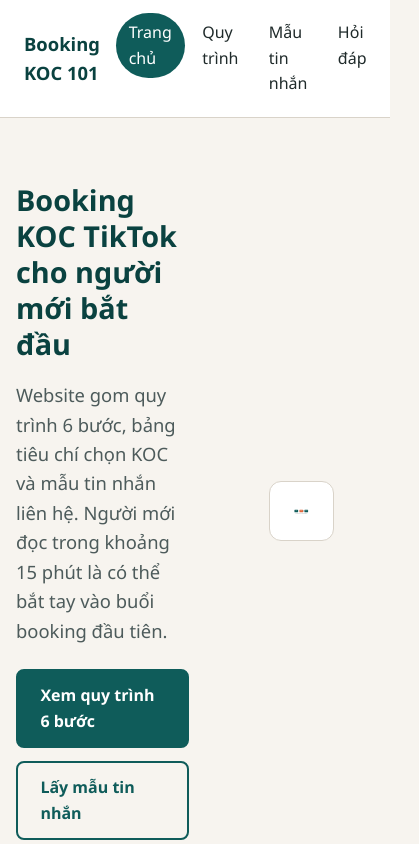
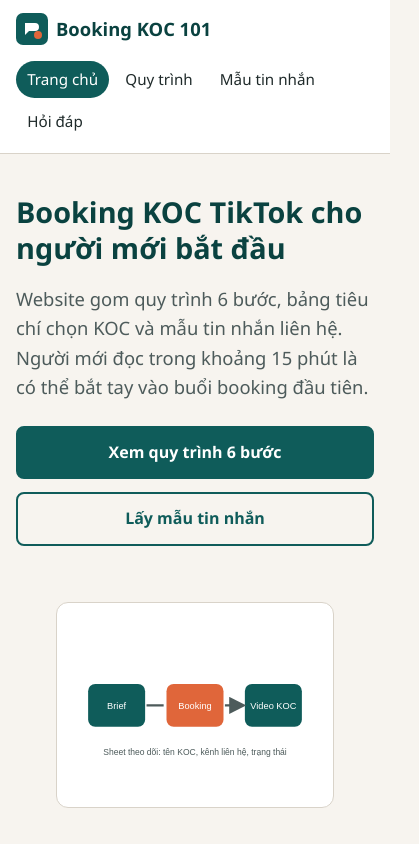
Before and after one commit to NgoQuocTrieu/BookingKOC101_website, a plain HTML site: page index.html in a window 390 px wide. Shown: the top 844 px of the page, 419 px wide, since content can reach past the window. Drawn offline with Linux system fonts and the light colour scheme.

Commit message:
Responsive: 2 mốc 900px và 640px, giảm chuyển động, bản in

```diff
--- a/css/style.css
+++ b/css/style.css
@@ -336,3 +336,36 @@ select:user-invalid { border-color: #b3261e; background: #fff5f4; }
   gap: 1rem;
 }
 .site-footer p { margin: .2rem 0; }
+
+/* 8. Responsive */
+
+/* Máy tính bảng: lưới 2 cột, hero 1 cột */
+@media (max-width: 900px) {
+  .grid-3 { grid-template-columns: repeat(2, 1fr); }
+  .hero .container,
+  .form-wrap { grid-template-columns: 1fr; }
+  .hero__hinh { max-width: 420px; }
+}
+
+/* Điện thoại: 1 cột, menu xuống dòng dưới logo */
+@media (max-width: 640px) {
+  .site-header { position: static; }
+  .site-header .container { flex-direction: column; align-items: flex-start; }
+  .nav ul { flex-wrap: wrap; }
+  .nav a { padding: .4rem .7rem; font-size: .95rem; }
+  .grid-3 { grid-template-columns: 1fr; }
+  .section { padding: 2.5rem 0; }
+  .hero { padding: 2.5rem 0 2rem; }
+  .btn { width: 100%; text-align: center; }
+}
+
+/* Tôn trọng cài đặt giảm chuyển động của hệ điều hành */
+@media (prefers-reduced-motion: reduce) {
+  html { scroll-behavior: auto; }
+}
+
+/* Khi in: bỏ menu, chữ đen trên nền trắng */
+@media print {
+  .site-header, .site-footer, .skip-link { display: none; }
+  body { background: #fff; }
+}
```
